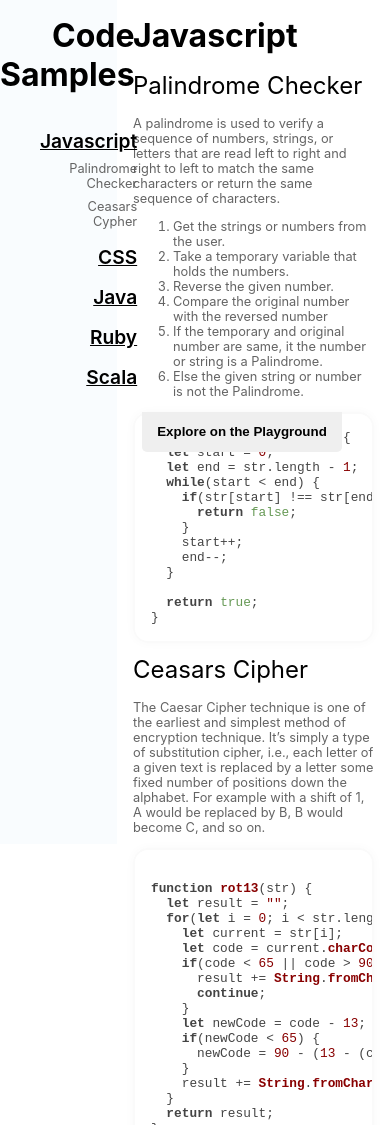
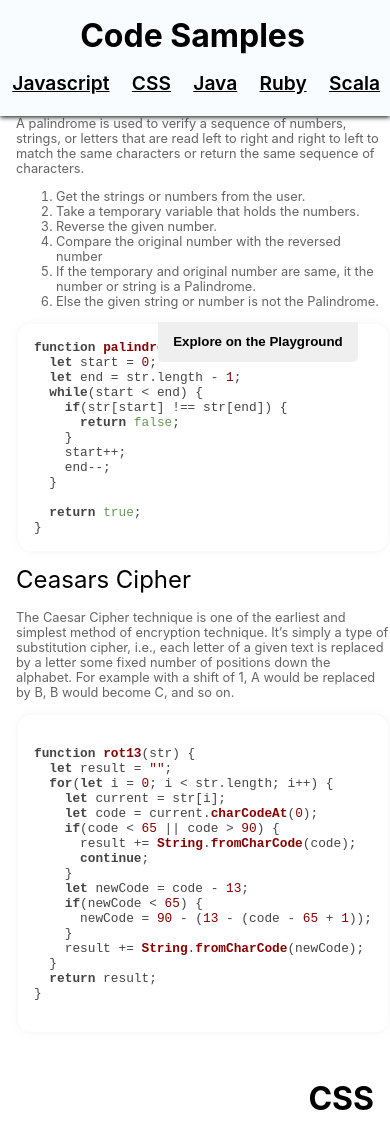
Before and after one commit to htuerker/freeCodeCamp-projects, a plain HTML site: page responsive-web-design-documentation-page/index.html in a window 390 px wide. Shown: the top 1125 px of the page. Drawn offline with nearby package versions, Linux system fonts and the light colour scheme.

Commit message:
(improvement: documentation-page) add a little bit responsiveness

```diff
--- a/responsive-web-design-documentation-page/styles.css
+++ b/responsive-web-design-documentation-page/styles.css
@@ -127,7 +127,41 @@ pre > button:active {
   background-color: rgb(175, 175, 175);
 }
 
-@media (max-width: 878px) {
+@media (max-width: 728px) {
+  #navbar {
+    position: fixed;
+    top: 0;
+    right: 0;
+    left: 0;
+    height: 100px;
+    width: 100%;
+    display: block;
+    flex-direction: row;
+    box-shadow: 0 1px 5px 0 black;
+    z-index: 1;
+  }
+
+  #navbar header {
+    text-align: center;
+  }
+  #navbar ul {
+    display: flex;
+    flex-direction: row;
+    margin: 0;
+    padding: 0;
+  }
+  #navbar ul li {
+    flex-direction: row;
+  }
+
+  #navbar ul li .sub-link {
+    display: none;
+  }
+  #main-doc .main-section {
+    margin-left: auto;
+  }
+
+
   #navbar header {
     color: unset;
   }
```
